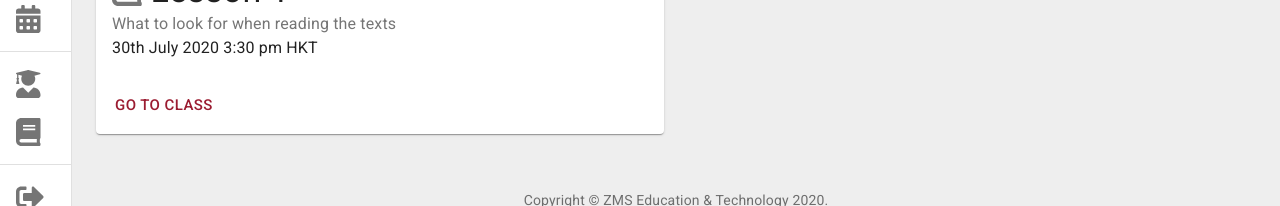
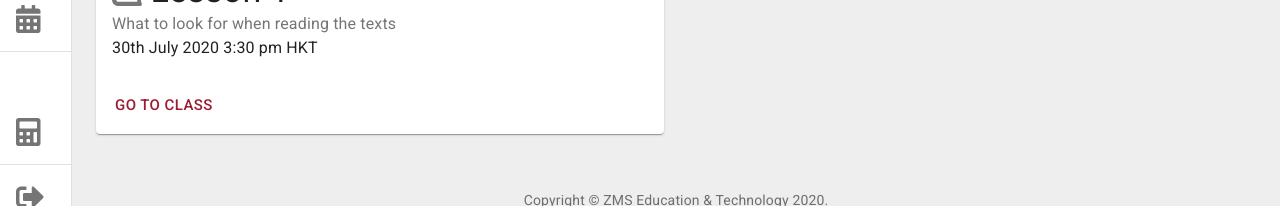
Before and after one commit to Pi-31415/ZMS_Portal, a React (Create React App) app: page /portal/dashboard/home in a window 1280 px wide. Shown: the part 181-387 px from the top of the page. Built offline with nearby package versions, Linux system fonts and the light colour scheme.

Commit message:
list item classes disabled

```diff
--- a/src/components/dashboard_list.js
+++ b/src/components/dashboard_list.js
@@ -8,7 +8,7 @@ import { Link } from 'react-router-dom';
 import { FontAwesomeIcon } from '@fortawesome/react-fontawesome';
 import { faHome } from '@fortawesome/free-solid-svg-icons';
 import { faCalendarAlt } from '@fortawesome/free-solid-svg-icons';
-import { faBook } from '@fortawesome/free-solid-svg-icons';
+import { faCalculator } from '@fortawesome/free-solid-svg-icons';
 import { faUserGraduate } from '@fortawesome/free-solid-svg-icons';
 import { faSignOutAlt } from '@fortawesome/free-solid-svg-icons';
 import Avatar from '@material-ui/core/Avatar';
@@ -58,18 +58,22 @@ export default function DashboardList() {
         <div>
           <ListItem>
           <ListItemIcon>
-            <FontAwesomeIcon icon={faUserGraduate} size='2x' />
+
           </ListItemIcon>
-          <ListItemText primary="My Classes" style={{ color: '#9b1c31' }} />
+            <ListItemText primary={<b>My Classes</b>} />
           </ListItem>
+          {/*
             <Link to="/portal/syllabus/anson" className="custom-link-normal">
-          <ListItem button>
+        */}
+          <ListItem>
             <ListItemIcon>
-              <FontAwesomeIcon icon={faBook} size='2x' />
+              <FontAwesomeIcon icon={faCalculator} size='2x' />
             </ListItemIcon>
-            <ListItemText primary="IB English" />
+            <ListItemText primary="IB Mathematics" />
           </ListItem>
+          {/*
             </Link>
+          */}
         </div>
       </List>
       <Divider></Divider>
```
Lines whose indentation alone changed are shown as unchanged.
